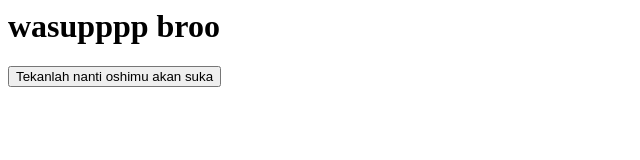
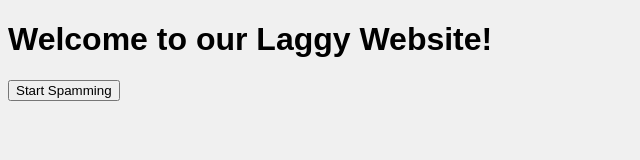
Before and after one commit to FazryAl/nope, a plain HTML site: page index.html in a window 1280 px wide. Shown: the whole page, without its empty margins (0-640 px from the left). Drawn offline with Linux system fonts and the light colour scheme.

Commit message:
index.html

```diff
--- a/index.html
+++ b/index.html
@@ -1,12 +1,44 @@
-<html lang="en">
+<!DOCTYPE html>
+<html>
 <head>
-    <meta charset="UTF-8">
-    <meta name="viewport" content="width=device-width, initial-scale=1.0">
-    <title>halo!!!</title>
-    <script src="index.js"></script>
+    <title>Laggy Website</title>
+    <style>
+        body {
+            background-color: #f0f0f0;
+            font-family: Arial, sans-serif;
+        }
+        #particles {
+            position: absolute;
+            top: 0;
+            left: 0;
+            width: 100%;
+            height: 100%;
+            overflow: hidden;
+        }
+        .particle {
+            position: absolute;
+            width: 2px;
+            height: 2px;
+            background-color: #fff;
+            border-radius: 50%;
+            animation: move 100s linear infinite;
+        }
+        @keyframes move {
+            0% {
+                left: 0;
+                top: 0;
+            }
+            100% {
+                left: 100%;
+                top: 100%;
+            }
+        }
+    </style>
 </head>
 <body>
-    <h1>wasupppp broo</h1>
-    <button id="start">Tekanlah nanti oshimu akan suka</button>
+    <div id="particles"></div>
+    <h1>Welcome to our Laggy Website!</h1>
+    <button id="start">Start Spamming</button>
+    <script src="index.js"></script>
 </body>
 </html>
```
